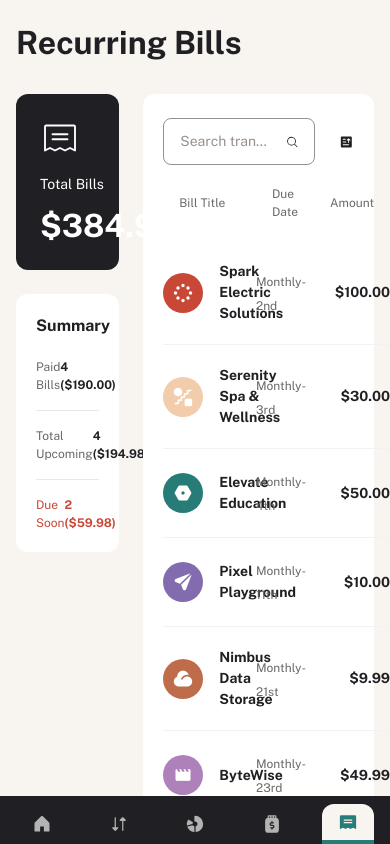
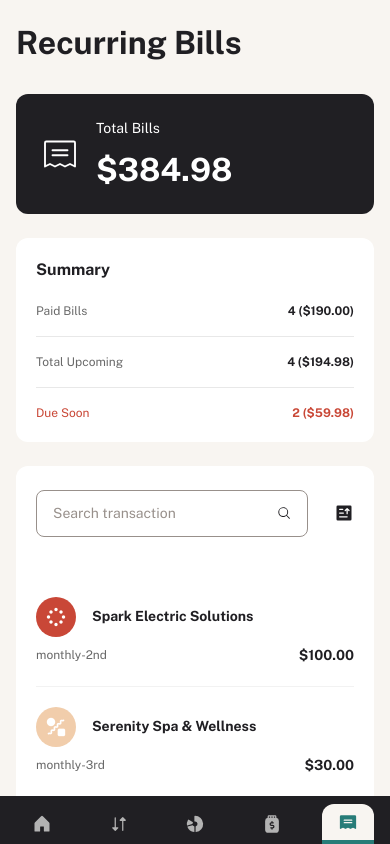
Before and after one commit to CrownedTechie/personal-finance-app, a React (Vite) app: page /recurring-bills in a window 390 px wide. Built offline with nearby package versions, Linux system fonts and the light colour scheme.

Commit message:
--chore:: make the recurring bills page responsive

```diff
--- a/src/pages/app/RecurringBills.tsx
+++ b/src/pages/app/RecurringBills.tsx
@@ -4,7 +4,7 @@ import { billsSummaryList, filterOptions, recurringBillsTransactions } from "@/c
 import { useMediaQuery } from "@/hooks/useMediaQuery";
 import { formattedAmount } from "@/utils/formatAmount";
 import { ColumnDef } from "@tanstack/react-table";
-import React from "react";
+import React, { useMemo } from "react";
 import { PiMagnifyingGlass, PiReceiptLight, PiSortDescendingFill } from "react-icons/pi";
 
 export type RecurringBillsTransactions = {
@@ -64,6 +64,44 @@ const columnsDesktop : ColumnDef<RecurringBillsTransactions>[] = [
  }
 ];
 
+const columnsMobile: ColumnDef<RecurringBillsTransactions>[] =[
+  {
+   id: "mobile-table",
+   cell: ({ cell, row }) => {
+      const date = row.original.date;
+      const amount = row.original.amount;
+      const profilePicture = row.original.profilePicture;
+      return (
+       <div className="flex flex-col gap-100">
+        <div className="flex items-center gap-200">
+         <img src={profilePicture} alt="" className="size-500 rounded-full" />
+         <Typography
+          fontWeight="bold"
+          customClass="flex items-center gap-200 capitalize"
+         >
+           {row.original.name}
+         </Typography>
+        </div>
+
+        <div className="flex items-center justify-between">
+         <Typography
+          as="span"
+          color="grey500"
+         >
+          {date}
+         </Typography>
+         <Typography
+          fontWeight="bold"
+         >
+          {formattedAmount(amount)}
+         </Typography>
+        </div>
+       </div>
+      )
+   },
+  },
+];
+
 const SearchAndFilters = () => {
  const isDesktop = useMediaQuery("(min-width: 768px)");
 
@@ -72,7 +110,7 @@ const SearchAndFilters = () => {
   <TextField
    inputPlaceholder="Search transaction"
    icon={<PiMagnifyingGlass  className="size-200 text-grey900" />}
-   customClass="w-[13rem] xl:w-[20rem]"
+   customClass="w-[17rem] md:w-[20rem]"
   />
   {isDesktop
    ? (
@@ -85,12 +123,20 @@ const SearchAndFilters = () => {
      labelTextFontWeight="regular"
      selectCustomClass="w-[7rem]"
     />)
-   : (<PiSortDescendingFill className="size-250 text-grey900" />)
+   : (<PiSortDescendingFill className="size-250 text-grey900 cursor-pointer" />)
   }
  </div>
 )};
 
 export const RecurringBills = ({}) => {
+ const isDesktop = useMediaQuery("(min-width: 768px)");
+
+ const columns = useMemo(() =>
+   isDesktop
+    ? columnsDesktop
+    : columnsMobile
+ , [isDesktop]);
+
  return (
   <div className="flex flex-col gap-400">
    <header>
@@ -101,14 +147,14 @@ export const RecurringBills = ({}) => {
     />
    </header>
 
-   <section className="grid grid-cols-6 gap-300">
-    <div className="flex flex-col gap-300 col-span-2">
+   <section className="grid grid-cols-1 xl:grid-cols-6 gap-300">
+    <div className="xl:col-span-2 flex flex-col gap-300 md:grid md:grid-cols-2 xl:flex xl:flex-col ">
      <SummaryCard
       variant="primary"
       title="total bills"
       content="$384.98"
       icon={<PiReceiptLight className="size-500" />}
-      customClass="items-start flex-col justify-center"
+      customClass=" items-center md:items-start md:flex-col md:justify-center md:h-full xl:h-auto"
      />
      <article className="bg-white rounded-150 p-250 flex flex-col justify-center gap-250">
       <ContentHeader
@@ -136,10 +182,10 @@ export const RecurringBills = ({}) => {
     </div>
 
     {/* Recurring bills table */}
-    <div className="col-span-4">
+    <div className="xl:col-span-4">
      <Table<RecurringBillsTransactions>
       dataList={recurringBillsTransactions}
-      columns={columnsDesktop}
+      columns={columns}
       additionalTableData={<SearchAndFilters />}
       enablePagination={false}
      />
```
